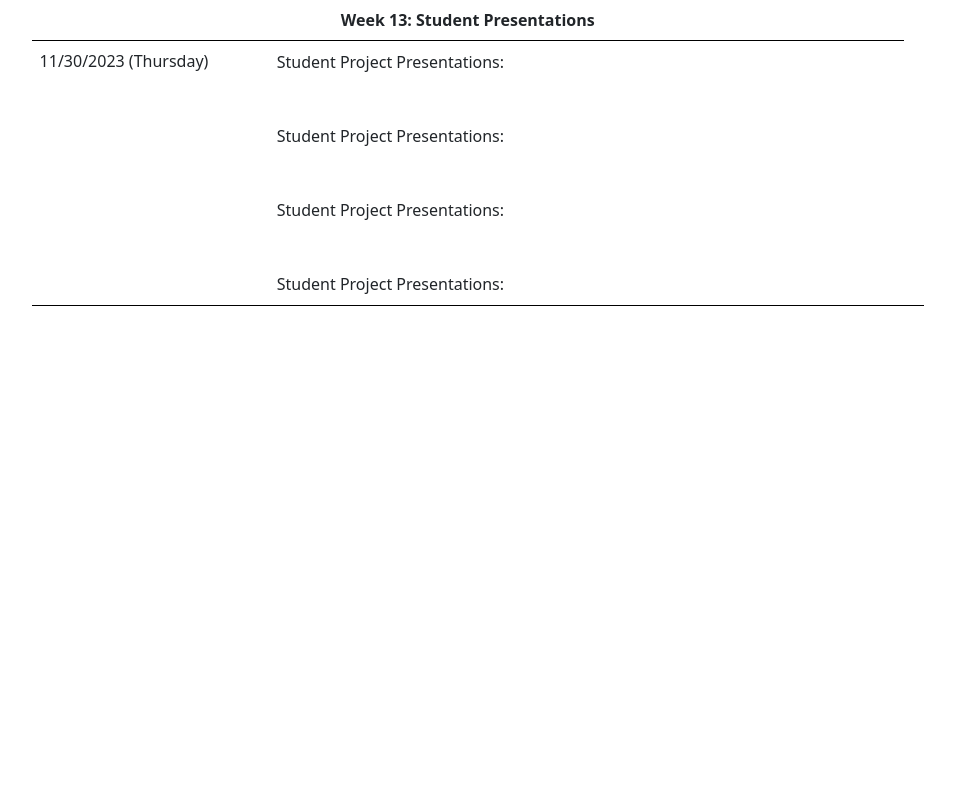
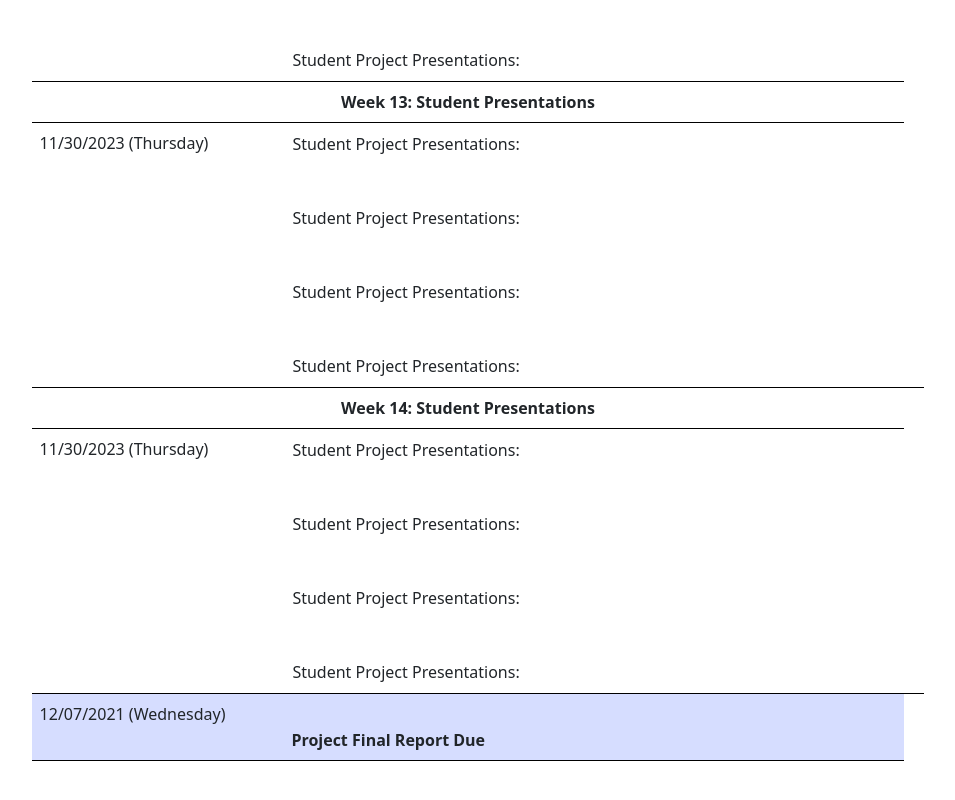
Before and after one commit to csc2541-2023/csc2541-2023.github.io, a Next.js app: page /schedule in a window 1280 px wide. Shown: the part 1728-2528 px from the top of the page, without its empty margins (162-1117 px from the left). Before the commit the page ends 2182 px from the top, so only its background shows below. Built offline with nearby package versions, Linux system fonts and the light colour scheme; what @tailwindcss/typography would draw is missing.

Commit message:
updated dates and neurips style file

```diff
--- a/pages/schedule.js
+++ b/pages/schedule.js
@@ -195,22 +195,18 @@ export default function Home() {
                   "Modeling Disease Progression via Fused Sparse... (Zhou et al.)")}
                 </td> */}
               </tr>
-              {/* <tr>
-                <td>09/29/2021 (Wednesday)</td>
-                <td>Lecture: <a href="lectures/csc2541_lecture6-disease_prog.pdf" target="_blank">Disease Progression Modeling</a> <i>(Rahul Krishnan)</i></td>
-              </tr>
               <tr>
-                <td id="deadlineTableRow">10/01/2021 (Friday)</td>
+                <td id="deadlineTableRow">09/28/2023 (Friday)</td>
                 <td id="deadlineTableRow">
-                  Student Paper Presentation: A Targeted Real-Time Early Warning Score (TREWScore) for Septic Shock <i>(Shihao Ma, Shreyansh Banthia)</i>
+                  {/* Student Paper Presentation: A Targeted Real-Time Early Warning Score (TREWScore) for Septic Shock <i>(Shihao Ma, Shreyansh Banthia)</i>
                   <br></br>
                   <br></br>
                   Student Paper Presentation: <a href="paper_presentations/CSC2541_KorbinianKoch_PaperPresentation.pdf" target="_blank">Population-Level Prediction of Type 2 Diabetes From Claims Data and Analysis of Risk Factors</a> <i>(Korbinian Koch)</i>
                   <br></br>
-                  <br></br>
+                  <br></br> */}
                   <b>Project Proposal Assignment Due</b>
                 </td>
-              </tr> */}
+              </tr>
               {/* WEEK 5 */}
               <tr>
                 <td colSpan="3" align="center"><b>Week 5: Clinical NLP and LLMs</b></td>
@@ -352,19 +348,19 @@ export default function Home() {
                   <br></br>
                   Student Paper Presentation: <a href="paper_presentations/CSC2541_ZixuanPan_ZitongLi_PaperPresentation.pdf" target="_blank">BioBERT: A Pre-Trained Biomedical Language Representation Model for Biomedical Text Mining</a> <i>(Zixuan Pan, Zitong Li)</i>
                 </td>
-              </tr>
+              </tr> */}
               <tr>
                 <td id="deadlineTableRow">10/29/2021 (Friday)</td>
                 <td id="deadlineTableRow">
-                  Student Paper Presentation: <a href="paper_presentations/CSC2541_ShujunYan_DianaKan_PaperPresentation.pdf" target="_blank">Fully Automated Echocardiogram Interpretation in Clinical Practice</a> <i>(Shujun Yan, Dianna Kan)</i>
+                  {/* Student Paper Presentation: <a href="paper_presentations/CSC2541_ShujunYan_DianaKan_PaperPresentation.pdf" target="_blank">Fully Automated Echocardiogram Interpretation in Clinical Practice</a> <i>(Shujun Yan, Dianna Kan)</i>
                   <br></br>
                   <br></br>
                   Student Paper Presentation: <a href="paper_presentations/CSC2541_VasudevSharma_FatemeHaghpanah_PaperPresentation.pdf" target="_blank">U-Net: Convolutional Networks for Biomedical Image Segmentation</a> <i>(Fateme Haghpanah, Vasudev Sharma)</i>
                   <br></br>
-                  <br></br>
+                  <br></br> */}
                   <b>Paper Summary Assignment Due</b>
                 </td>
-              </tr> */}
+              </tr>
               {/* WEEK 9 */}
               <tr>
                 <td colSpan="3" align="center"><b>Week 9: Causality I</b></td>
@@ -562,7 +558,7 @@ export default function Home() {
                 <td></td>
               </tr>
               {/* <tr>
-                <td id="deadlineTableRow">12/08/2021 (Wednesday)</td>
+                <td id="deadlineTableRow">12/07/2021 (Wednesday)</td>
                 <td id="deadlineTableRow">
                 <td>
                   Student Project Presentation: <a href="project_presentations/CSC2541_VahidBalazadeh_TomGinsberg_KorbinianKoch_VasudevSharma_ProjectPresentation.pdf" target="_blank">DisCeRn: Disease-Contrastive Representations from Multi-Modal Medical Data</a> (Vahid Balazadeh, Tom Ginsberg, Korbinian Koch, Vasudev Sharma)
@@ -576,6 +572,43 @@ export default function Home() {
                 </td>
                 <td id="deadlineTableRow"></td>
               </tr> */}
+
+            {/* WEEK 14 */}
+            <tr>
+                <td colSpan="3" align="center"><b>Week 14: Student Presentations</b></td>
+              </tr>
+              <tr>
+                <td>11/30/2023 (Thursday)</td>
+                <td>
+                <td>Student Project Presentations:</td>
+                <br></br>
+                <br></br>
+                <td>Student Project Presentations:</td>
+                <br></br>
+                <br></br>
+                <td>Student Project Presentations:</td>
+                <br></br>
+                <br></br>
+                <td>Student Project Presentations:</td>
+                </td>
+                <td></td>
+                <td></td>
+              </tr>
+              <tr>
+                <td id="deadlineTableRow">12/07/2021 (Wednesday)</td>
+                <td id="deadlineTableRow">
+                {/* <td>
+                  Student Project Presentation: <a href="project_presentations/CSC2541_VahidBalazadeh_TomGinsberg_KorbinianKoch_VasudevSharma_ProjectPresentation.pdf" target="_blank">DisCeRn: Disease-Contrastive Representations from Multi-Modal Medical Data</a> (Vahid Balazadeh, Tom Ginsberg, Korbinian Koch, Vasudev Sharma)
+                  <br></br>
+                  <br></br>
+                  Student Project Presentation: <a href="project_presentations/CSC2541_RuijingZeng_TongziWu_WeimingRen_TianshuZhu_ProjectPresentation.pdf" target="_blank">Towards Transformer-Based Automated ICD Coding: Challenges, Pitfalls and Solutions</a> (Ruijing Zeng, Tongzi Wu, Weiming Ren, Tianshu Zhu)
+                </td> */}
+                <td></td>
+                  <br></br>
+                  <b>Project Final Report Due</b>
+                </td>
+                <td id="deadlineTableRow"></td>
+              </tr>
             </tbody>
           </Table>
         </Page>
```
